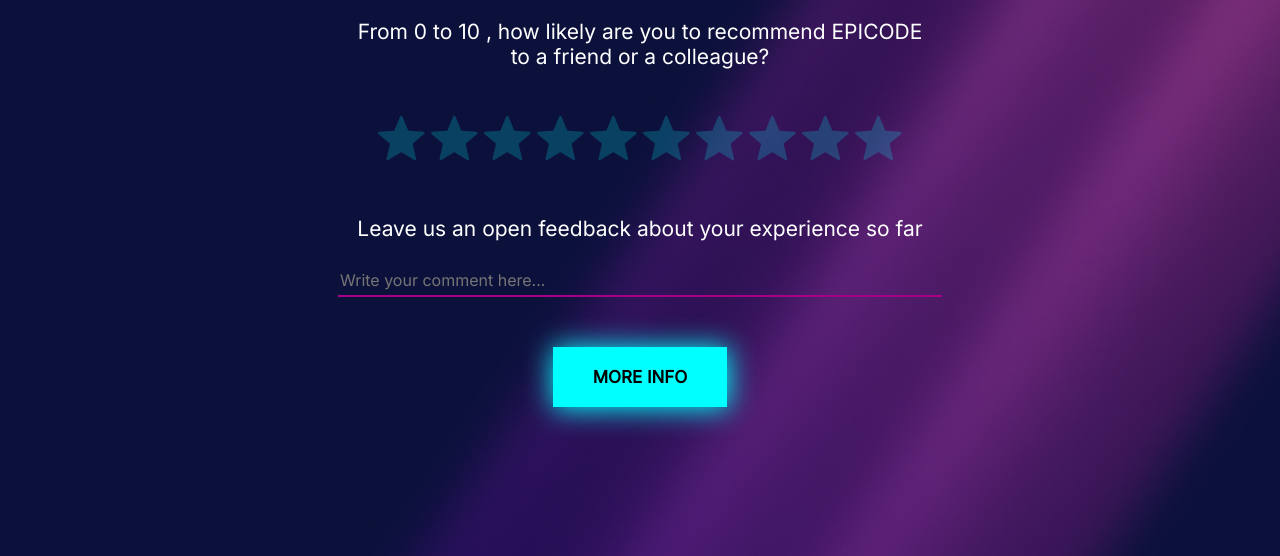
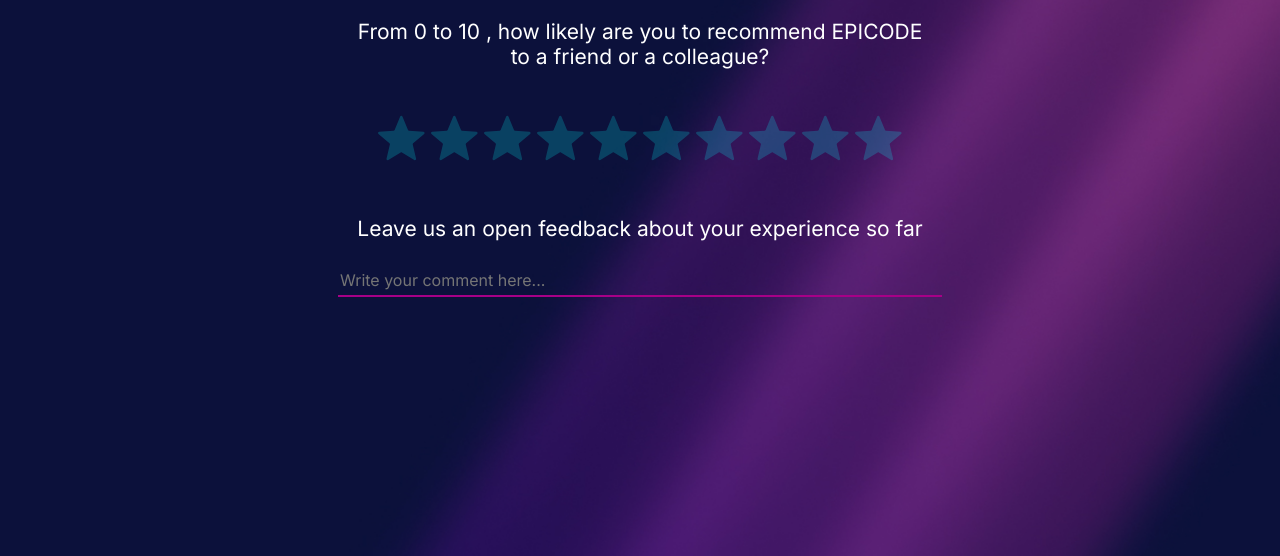
Before and after one commit to dalilagiu98/EpicBenchmark, a plain HTML site: page feedback.html in a window 1280 px wide. Shown: the part 244-800 px from the top of the page. Drawn offline with Linux system fonts and the light colour scheme.

Commit message:
last fixes

```diff
--- a/feedback.html
+++ b/feedback.html
@@ -54,9 +54,6 @@
         <br />
         <br />
       </form>
-      <button onclick="window.location.href='https:www.epicode.com';">
-        MORE INFO
-      </button>
     </main>
 
     <script src="/js/feedback.js"></script>
```
